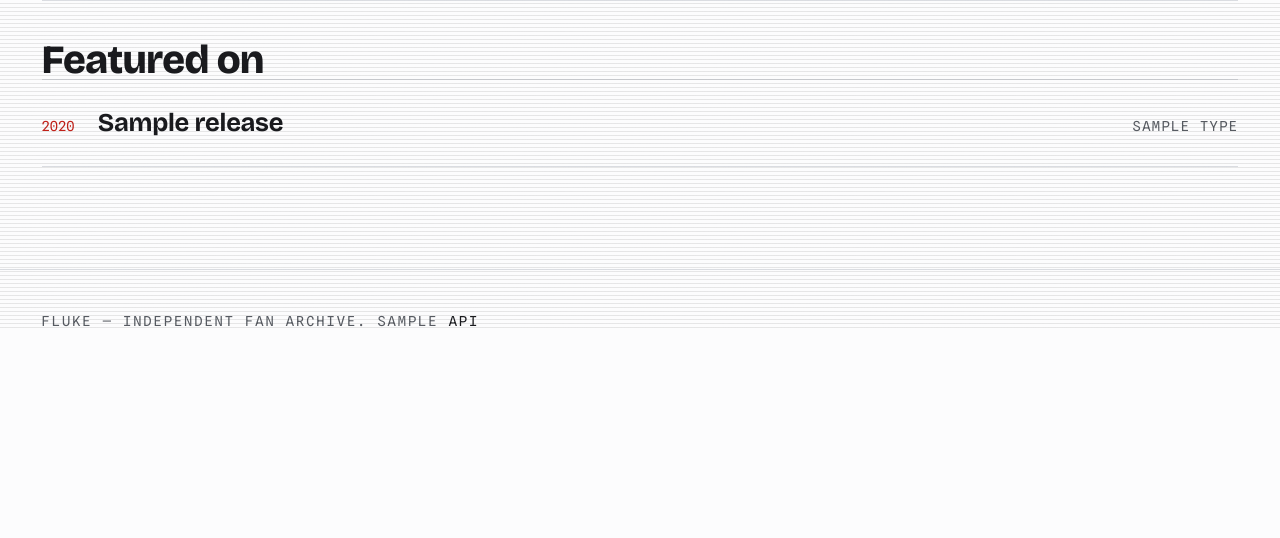
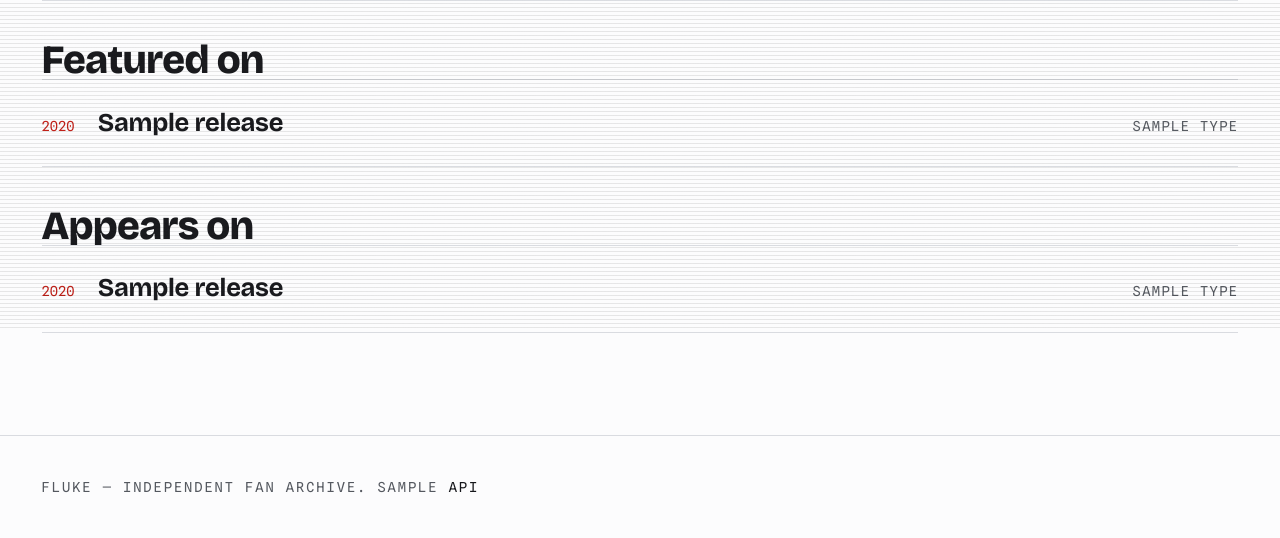
Before and after one commit to MartinPaulEve/flu.ke, a Django app: template templates/discography/artist_detail.html in a window 1280 px wide. Shown: the part 472-1010 px from the top of the page. Before the commit the page ends 800 px from the top, so only its background shows below. Run offline with Django 5.2, Linux system fonts and the light colour scheme; tables that the repository leaves empty hold one stand-in row (values such as "Sample post"); the template is opened without the code that fills it: values that come from a table or form of the project are taken from there, most other values are stand-ins (such as "Sample title", 1, 10 or a date in 2020); parts of the project's set-up code (start-up, migrations or seed data) failed here and were passed over.

Commit message:
feat(discography): show comps on an artist page where they're a track artist

```diff
--- a/templates/discography/artist_detail.html
+++ b/templates/discography/artist_detail.html
@@ -34,5 +34,17 @@
     {% endfor %}
   </ul>
   {% endif %}
+  {% if appears_on %}
+  <h2 style="margin-top:2.5rem">Appears on</h2>
+  <ul class="entries">
+    {% for release in appears_on %}
+      <li class="entry">
+        <span class="entry__index">{% if release.year %}{{ release.year }}{% else %}—{% endif %}</span>
+        <span class="entry__title"><a href="{{ release.get_absolute_url }}">{{ release.display_title }}</a></span>
+        <span class="entry__meta">{{ release.type.name }}</span>
+      </li>
+    {% endfor %}
+  </ul>
+  {% endif %}
 </section>
 {% endblock %}
```
Also changed, not shown: apps/frontend/views.py (+13 -0 lines), tests/test_track_artist.py (+29 -0 lines).
